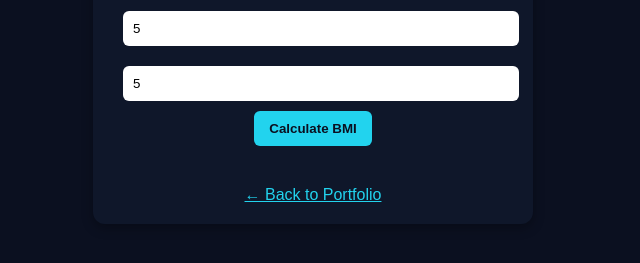
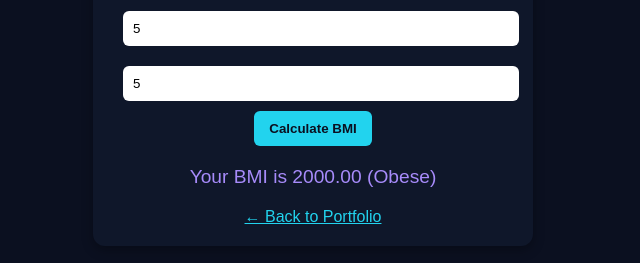
Before and after one commit to samarjitsidhu03/Samarjit-Portfolio, a plain HTML site: page bmi-calculator.html in a window 1280 px wide. Both pictures are taken after typing "5", "5" into the empty fields and a click on the button "Calculate BMI". Shown: the part 139-402 px from the top of the page, without its empty margins (327-967 px from the left). Drawn offline with Linux system fonts and the light colour scheme.

Commit message:
Update bmi-calculator.html

```diff
--- a/bmi-calculator.html
+++ b/bmi-calculator.html
@@ -40,8 +40,9 @@
       else if (bmi < 24.9) category = 'Normal weight';
       else if (bmi < 29.9) category = 'Overweight';
       else category = 'Obese';
-      document.getElementById('result').textContent = Your BMI is ${bmi} (${category});
+      document.getElementById('result').textContent = `Your BMI is ${bmi} (${category})`;
     }
   </script>
 </body>
+
 </html>
```
